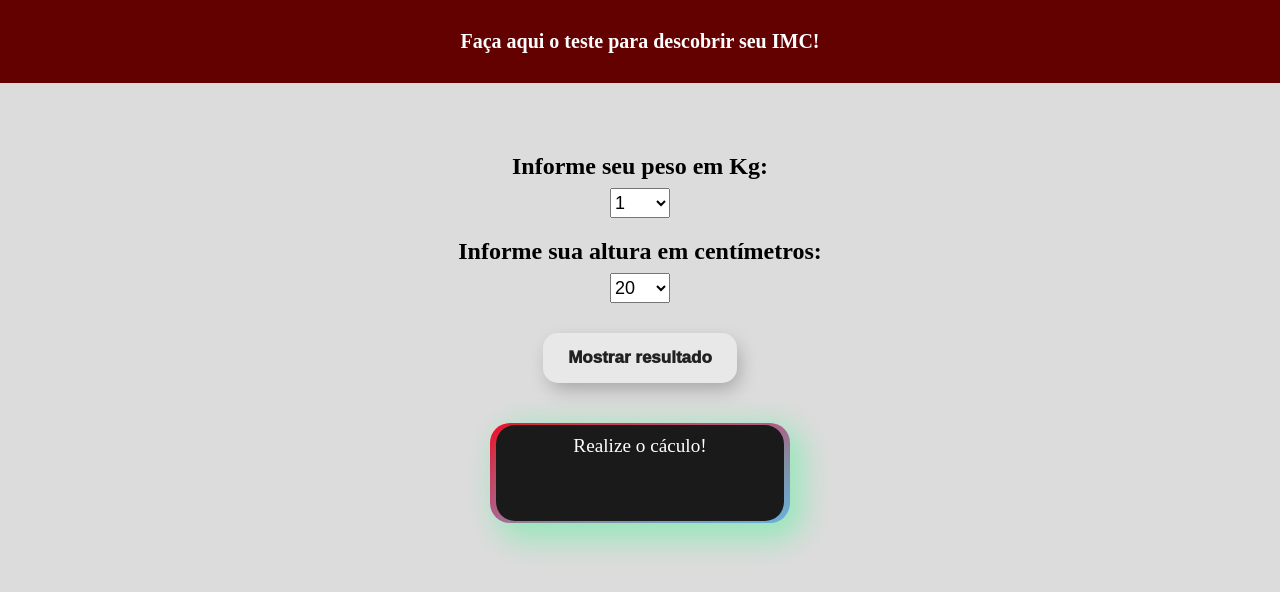
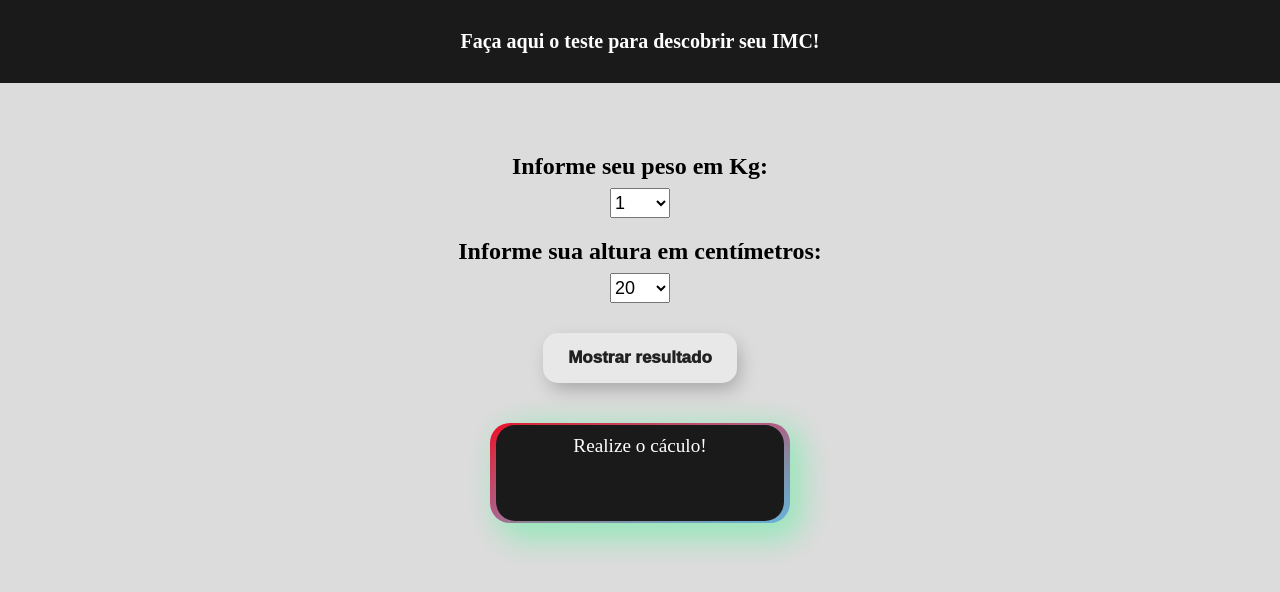
Before and after one commit to Andrengr0/ProgramaIMC, a plain HTML site: page index.html in a window 1280 px wide. Drawn offline with Linux system fonts and the light colour scheme.

Commit message:
Update style.css

```diff
--- a/CSS/style.css
+++ b/CSS/style.css
@@ -16,7 +16,7 @@ html, body{
 header{
     width: 100%;
     padding: 30px 2%;
-    background-color: #630000;
+    background-color: #1A1A1A;
     text-align: center;
 }
 header h2{
```
